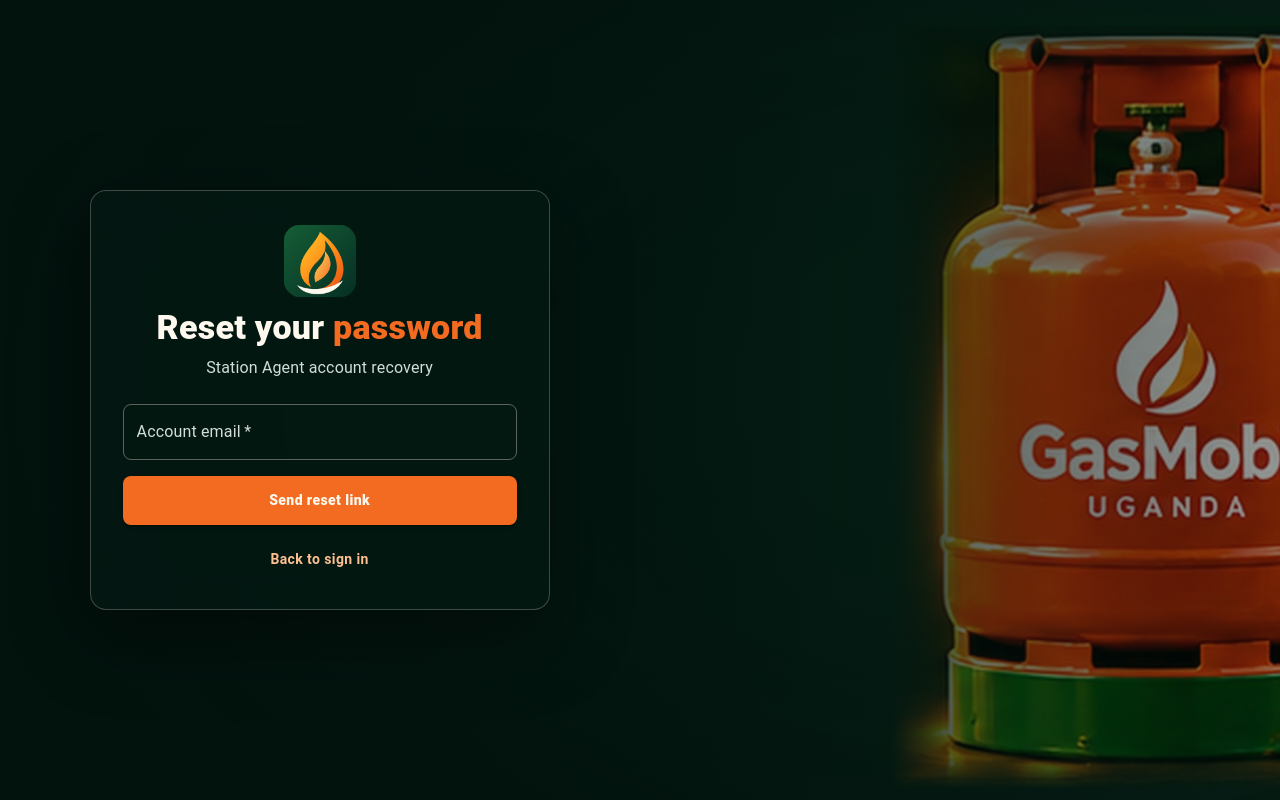
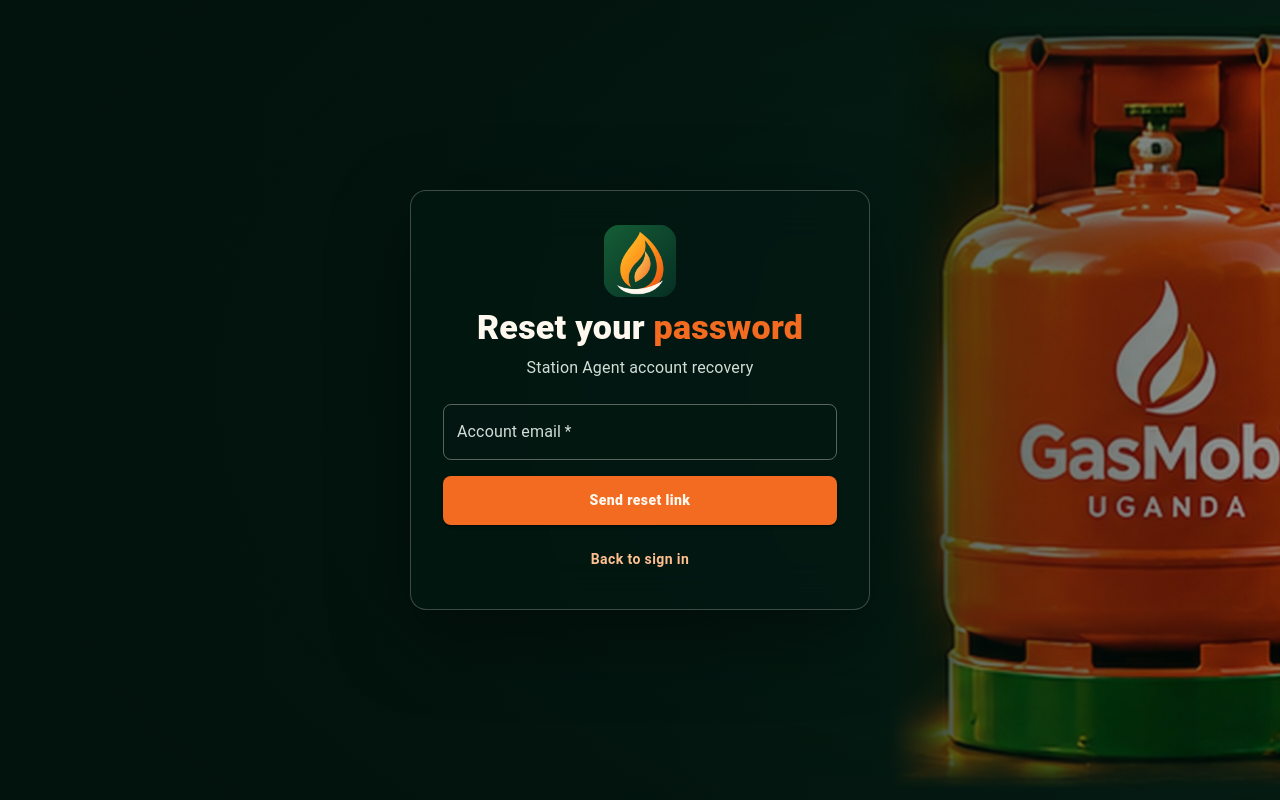
Before and after one commit to KayanjaJohn/gas_mobil, a React (Vite) app in the folder apps/agent-app/: page /agent/forgot-password in a window 1280 px wide. Built offline with nearby package versions, Linux system fonts and the light colour scheme; no server answers.

Commit message:
Apply centered premium glass form design to password recovery

```diff
--- a/apps/agent-app/src/pages/ForgotPassword.tsx
+++ b/apps/agent-app/src/pages/ForgotPassword.tsx
@@ -28,15 +28,15 @@ export default function ForgotPassword() {
   return (
     <Box component="main" sx={{
       minHeight: "100vh", display: "flex", alignItems: "center",
-      justifyContent: { xs: "center", md: "flex-start" }, px: { xs: 2, sm: 4, md: "7vw" }, py: 4,
+      justifyContent: "center", px: { xs: 2, sm: 3, md: 4 }, py: 4,
       boxSizing: "border-box",
       backgroundImage: "linear-gradient(90deg, rgba(2,18,13,.93), rgba(2,18,13,.72) 52%, rgba(2,18,13,.2)), url('/agent/gasmobil-login-bg.jpg')",
       backgroundSize: "cover", backgroundPosition: "center", backgroundColor: "#061D16",
     }}>
       <Box sx={{
         width: "100%", maxWidth: 460, p: { xs: 3, sm: 4 }, boxSizing: "border-box",
-        borderRadius: 4, color: "#FFF8EE", background: "rgba(4,25,19,.84)",
-        border: "1px solid rgba(255,248,238,.23)", backdropFilter: "blur(18px)",
+        borderRadius: 4, color: "#FFF8EE", background: "rgba(4,25,19,.68)",
+        border: "1px solid rgba(255,248,238,.23)", backdropFilter: "blur(24px)",
         boxShadow: "0 24px 80px rgba(0,0,0,.42)",
       }}>
         <Box sx={{ display: "flex", justifyContent: "center", mb: 1 }}>
```
